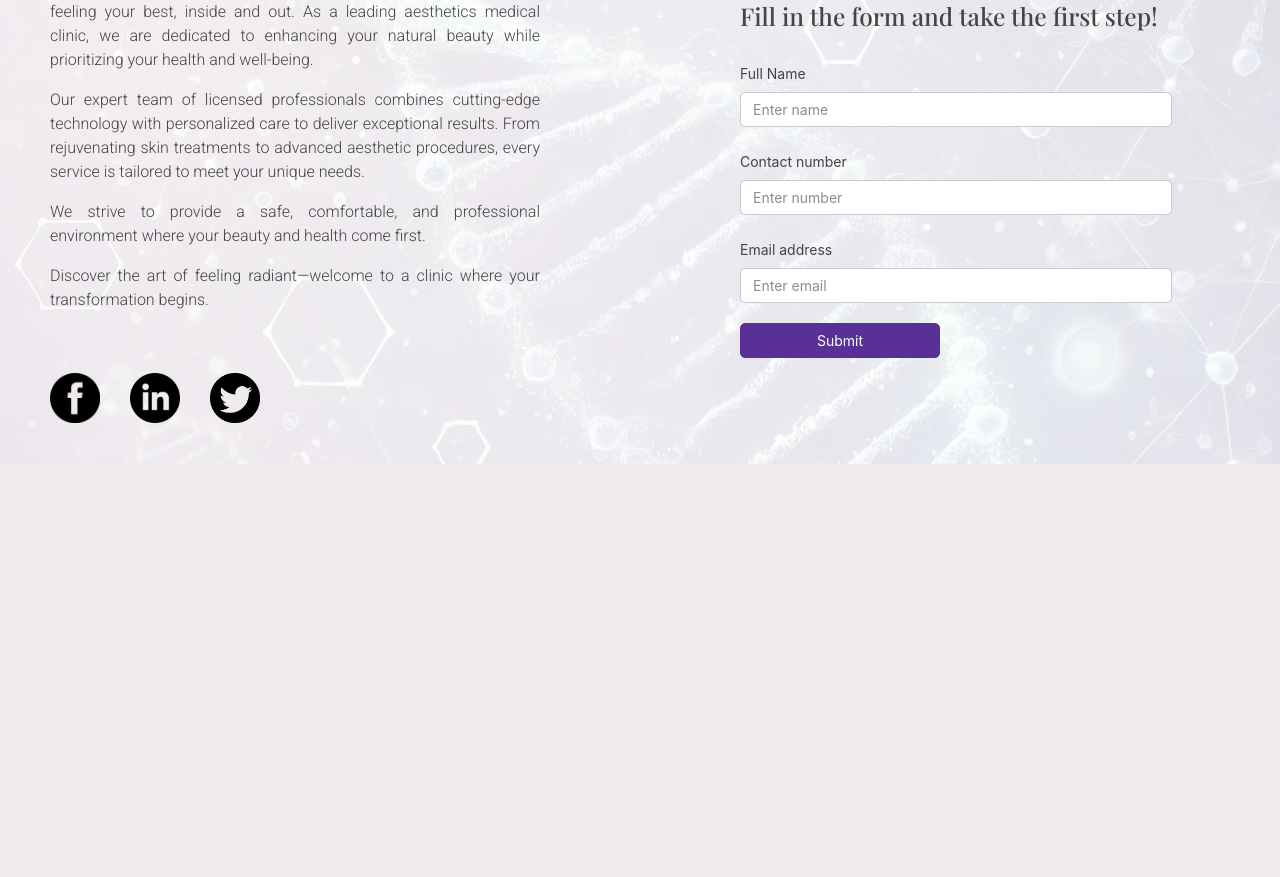
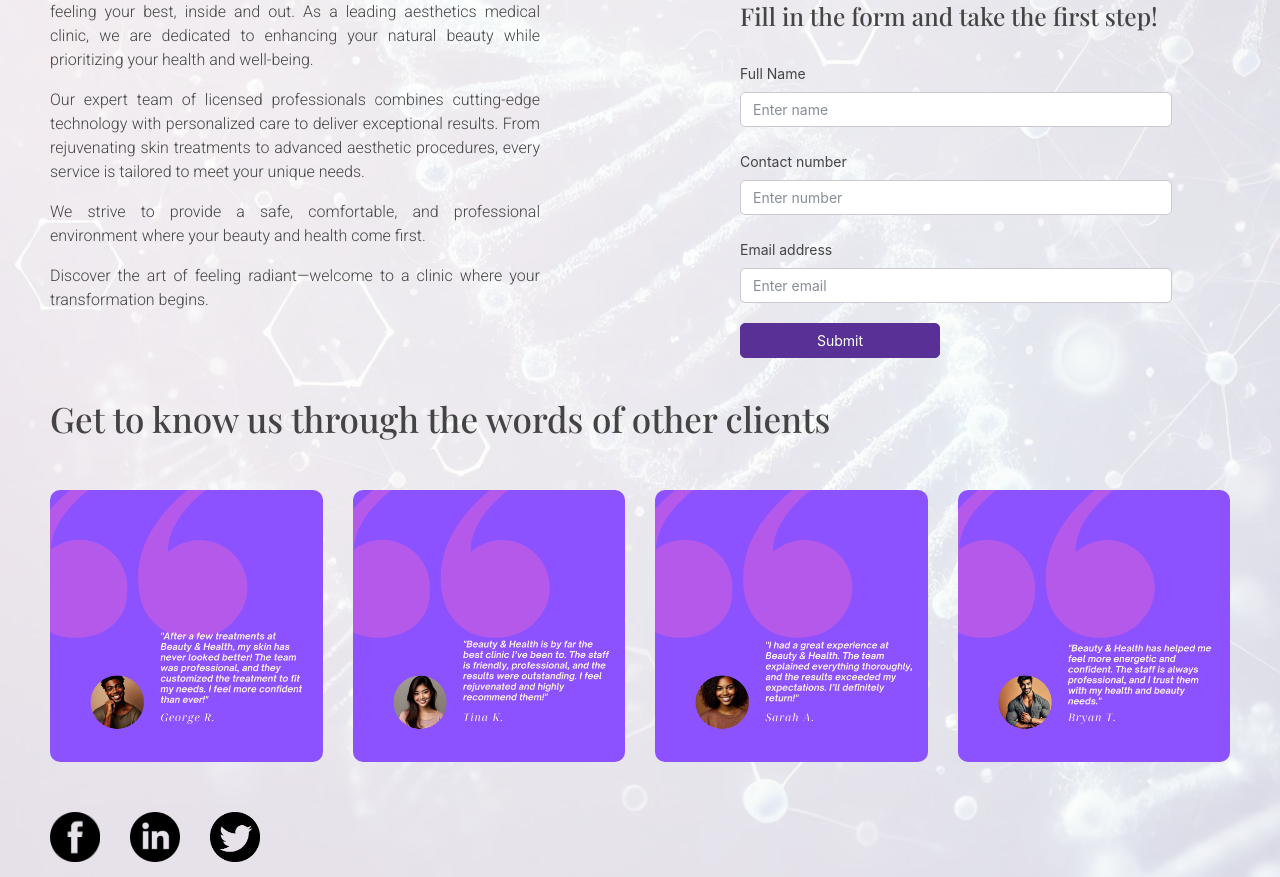
Before and after one commit to feliperosilva-study/landing-page, a Flask app: page / in a window 1280 px wide. Shown: the part 336-1213 px from the top of the page. Before the commit the page ends 800 px from the top, so only its background shows below. Run offline with Flask 3, Linux system fonts and the light colour scheme; some libraries are stand-ins or nearby versions; some web fonts are replaced.

Commit message:
Added new sections of testimonials and set it up in grid position for desktop

```diff
--- a/static/styles.css
+++ b/static/styles.css
@@ -131,6 +131,23 @@ h1, h2, h3 {
     list-style-type: none;
 }
 
+.reviews h1 {
+    margin-top: 40px;
+    margin-left: 50px;
+}
+
+.testimonials {
+    display: grid;
+    grid-template-columns: repeat(4, 1fr);
+    margin: 50px;
+    gap: 30px;
+}
+
+.testimonials img{
+    width: 100%;
+    border-radius: 10px;
+}
+
 @media (min-width: 768px) and (max-width: 1024px) {
     .logo {
         height: 150px;
--- a/templates/index.html
+++ b/templates/index.html
@@ -78,6 +78,16 @@
         </div>
     </div>
 
+    <div class="reviews">
+        <h1>Get to know us through the words of other clients</h1>
+        <div class="testimonials">
+            <img src="/static/img/1.png" alt="">
+            <img src="/static/img/2.png" alt="">
+            <img src="/static/img/3.png" alt="">
+            <img src="/static/img/4.png" alt="">
+        </div>
+    </div>
+
     <div class="social-media">
         <a href="https://facebook.com" target="_blank" rel="noopener noreferrer"><img src="/static/img/facebook.png" alt="facebook" class="facebook"></a>
         <a href="https://linkedin.com" target="_blank" rel="noopener noreferrer"><img src="/static/img/linkedin.png" alt="linkedin" class="linkedin"></a>
```
Also changed, not shown: static/img/1.png (added), static/img/2.png (added), static/img/3.png (added), static/img/4.png (added).
